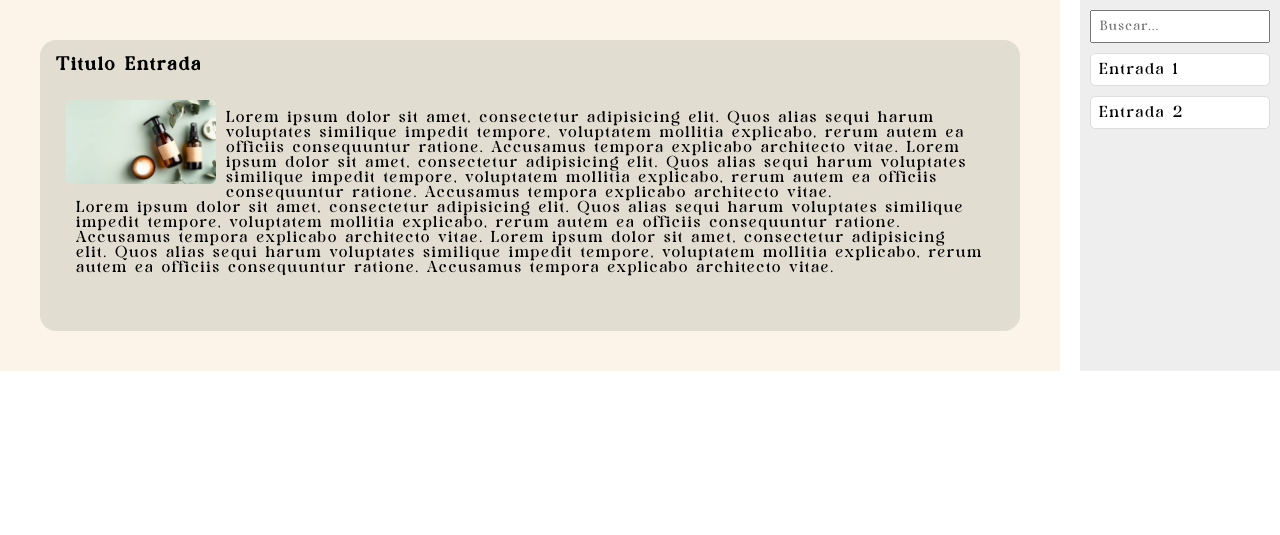
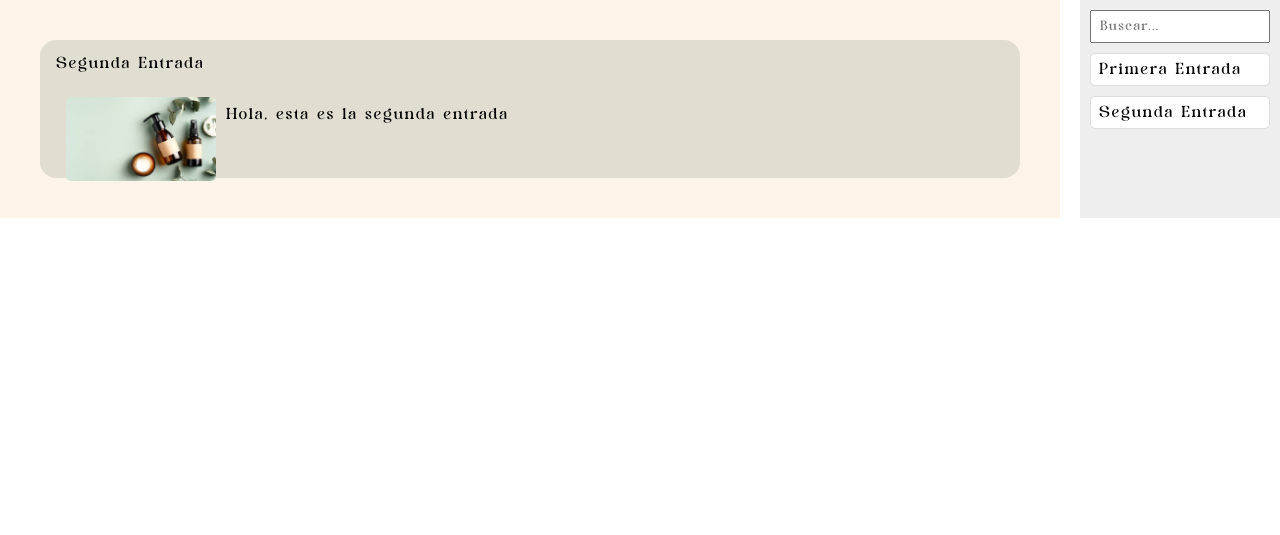
Before and after one commit to rebecanoya/PROYECTO-ESTETICA, a PHP site: page /Blog.php in a window 1280 px wide. Shown: the part 128-663 px from the top of the page. Run offline with PHP 8.4, Linux system fonts and the light colour scheme; data comes from the database, SQL or seed files in the repository; some libraries are stand-ins or nearby versions.

Commit message:
Pagina Blog conectada con la DB

```diff
--- a/app/public/html/Blog.php
+++ b/app/public/html/Blog.php
@@ -1,12 +1,6 @@
 <?php
 
-// include '../../src/BBDD.php';
-// $BBDD = new BBDD();
-// $sql = "SELECT titulo from blog order by fecha desc";
-// $param = ["titulo" =>  1];
-// $resultado = $BBDD->select($sql, $param);
-// var_dump($resultado);
-// no funciona
+include '../../src/BBDD.php';
 
 ?>
 
@@ -37,27 +31,25 @@
         <article style="--fondoEntrada: rgba(78, 87, 77, 0.15);" class="entradaBlog" id="#entradaBlog">
             <section>
                 <?php
-
+                    $BBDD = new BBDD();
+                    $sql = "SELECT titulo from blog order by fecha desc limit 1";
+                    // $param = ["titulo" =>  1];
+                    $resultado = $BBDD->select($sql);
+                    $resultado = $resultado[0];
+                    $titulo = $resultado["titulo"];
+                    echo "<div>". $titulo ."</div>";
                 ?>
-                <h1>Titulo Entrada</h1>
                 <div class="entradaCompleta">
                     <img src="../img/imagenEjemploBlog.jpg">
                     <?php
-
+                    $BBDD = new BBDD();
+                    $sql = "SELECT entrada from blog order by fecha desc limit 1";
+                    // $param = ["titulo" =>  1];
+                    $resultado = $BBDD->select($sql);
+                    $resultado = $resultado[0];
+                    $entrada = $resultado["entrada"];
+                    echo "<div class=entrada>". $entrada ."</div>";
                     ?>
-                    <div class="entrada">Lorem ipsum dolor sit amet, consectetur adipisicing elit.
-                        Quos alias sequi harum voluptates similique impedit tempore, voluptatem mollitia explicabo,
-                        rerum autem ea officiis consequuntur ratione. Accusamus tempora explicabo architecto vitae.
-                        Lorem ipsum dolor sit amet, consectetur adipisicing elit.
-                        Quos alias sequi harum voluptates similique impedit tempore, voluptatem mollitia explicabo,
-                        rerum autem ea officiis consequuntur ratione. Accusamus tempora explicabo architecto vitae.
-                    </div>
-                    Lorem ipsum dolor sit amet, consectetur adipisicing elit.
-                    Quos alias sequi harum voluptates similique impedit tempore, voluptatem mollitia explicabo,
-                    rerum autem ea officiis consequuntur ratione. Accusamus tempora explicabo architecto vitae.
-                    Lorem ipsum dolor sit amet, consectetur adipisicing elit.
-                    Quos alias sequi harum voluptates similique impedit tempore, voluptatem mollitia explicabo,
-                    rerum autem ea officiis consequuntur ratione. Accusamus tempora explicabo architecto vitae.
                 </div>
             </section>
         </article>
@@ -66,9 +58,16 @@
 
     <aside id="menuLateral">
         <input type="text" placeholder="Buscar...">
-        <div class="enlace-entrada">Entrada 1</div>
-        <div class="enlace-entrada">Entrada 2</div>
-        <!-- Puedes agregar más enlaces según sea necesario -->
+        <?php
+            $BBDD = new BBDD();
+            $sql = "SELECT titulo from blog order by fecha asc";
+            // $param = ["titulo" =>  "Primera Entrada"];
+            $resultado = $BBDD->select($sql);
+            for ($i=0; $i < count($resultado); $i++) {
+                $fila = $resultado[$i];
+                echo "<div class=enlace-entrada>". $fila["titulo"] . "</div>";
+            }
+        ?>
     </aside>
 
 
--- a/app/src/BBDD.php
+++ b/app/src/BBDD.php
@@ -8,7 +8,7 @@ class BBDD
     public function __construct()
     {
         $host = 'localhost';
-        $name = 'dbcosmetica';
+        $name = 'cosmetica';
         $user = 'root';
         $password = 'root';
         $this->pdo =  new PDO("mysql:host:=$host:3306;dbname=$name", $user, $password);
```
Also changed, not shown: app/public/html/Contacto.php (+15 -1 lines).
